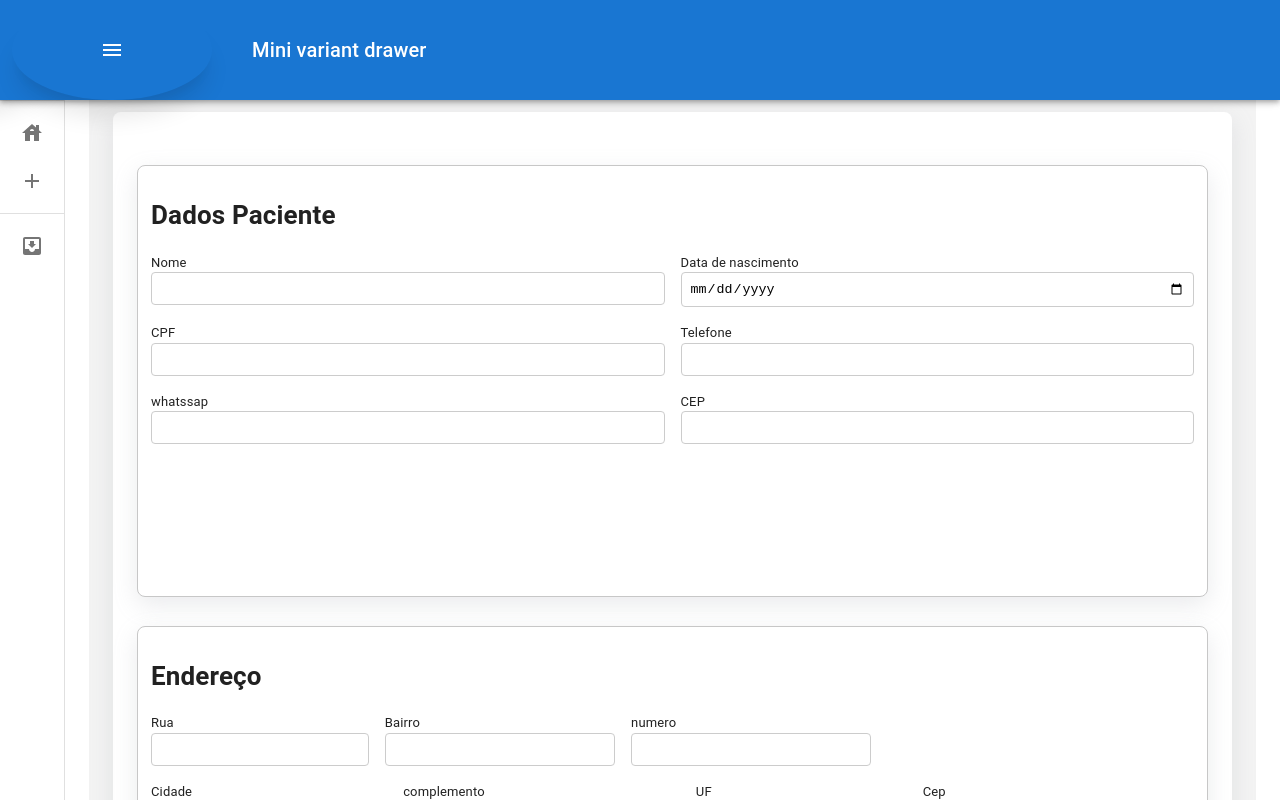
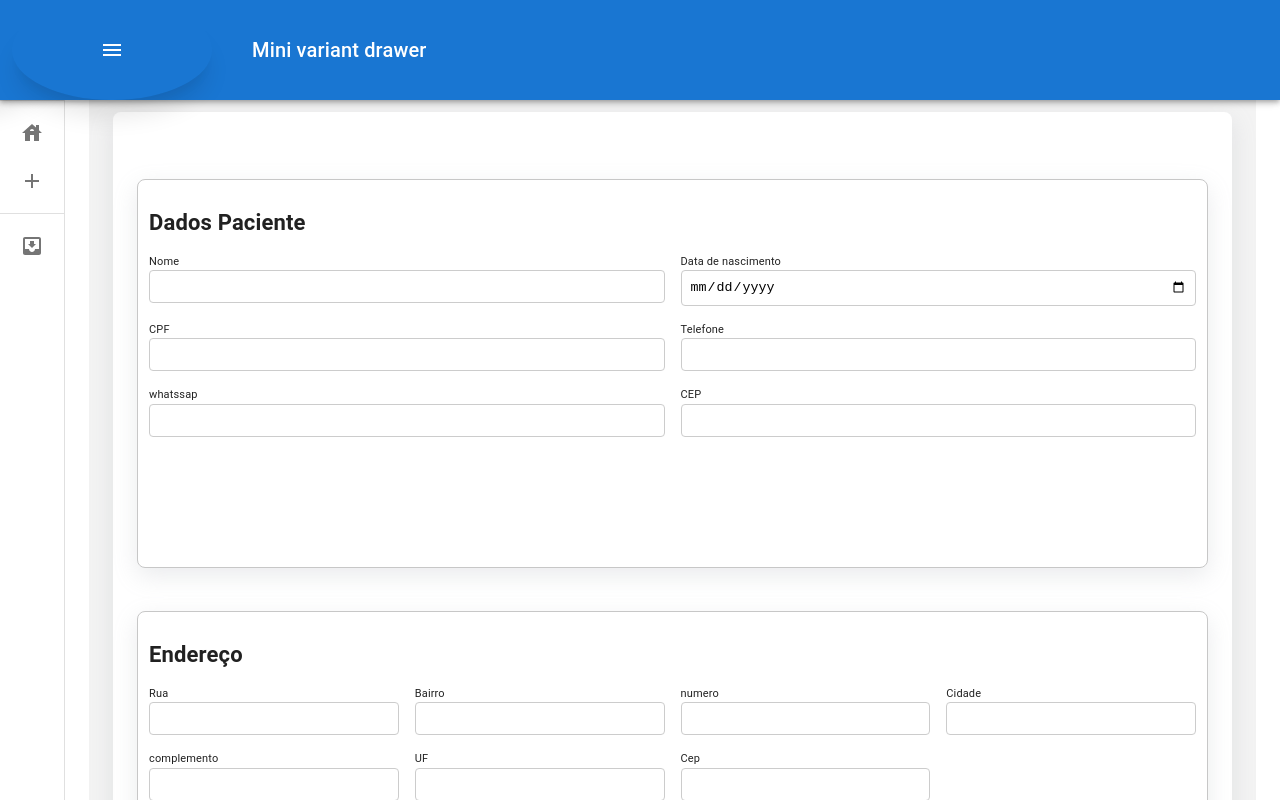
Before and after one commit to Kaio-d-silva/Pi-React, a React (Create React App) app: page /cadastro in a window 1280 px wide. Shown: the top 800 px of the page. Built offline with nearby package versions, Linux system fonts and the light colour scheme.

Commit message:
Alteração tela de cadastro de pacientes

```diff
--- a/src/config/route.tsx
+++ b/src/config/route.tsx
@@ -4,12 +4,12 @@ import {
   createBrowserRouter,
   Route,
 } from "react-router-dom";
-import Menu from "../pages/menu";
+import Menu from "../pages/menuPaciente";
 import Root from "../pages/root";
 import Login from "../pages/login";
 import Cadastro from "../pages/cadastro";
 import CadastroTeste from "../pages/cadastroPaciente";
-import MenuFuncionarios from "../pages/menu_funcionarios"
+import MenuFuncionarios from "../pages/menuFuncionarios"
 import path from "path";
 
 
--- a/src/css/cadastroPaciente.css
+++ b/src/css/cadastroPaciente.css
@@ -22,31 +22,40 @@
     gap: 1rem;
 }
 .endereco{
-    display: flex;
-    flex-direction: column;
+    display: grid;
+    /* flex-direction: column; */
+    grid-template-columns:  repeat(4,1fr);
     gap: 1rem;
 }
 
-.endPrimeiraLinha,
+/* .endPrimeiraLinha,
 .endSegundaLinha{
     display: flex;
+    grid-template-columns:  repeat(3,1fr);
     gap: 1rem;
 
+
 }
+
+.endPrimeiraLinha{
+    display: grid;
+    grid-template-columns: repeat(3,1);
+} */
+
 .areaCadastroPaciente,
 .areaEndereco{
     background-color: rgb(255, 255, 255);
     border: 0.5px solid rgb(199, 199, 199);
     border-radius: 0.5rem;
     padding: 1em;
-    font-size: 13px;
+    font-size: 11px;
     box-shadow: rgba(149, 157, 165, 0.2) 0px 8px 24px;
     /* height: 100%; */
 
 }
 
 .areaCadastroPaciente{
-    height: 50%;
+    height: 45%;
 }
 
 .areaEndereco{
--- a/src/pages/cadastroPaciente.tsx
+++ b/src/pages/cadastroPaciente.tsx
@@ -46,17 +46,17 @@ const CadastroTeste = () => {
                     <div className='areaEndereco'>
                     <div><h1>Endereço</h1></div>
                     <div className='endereco'>
-                        <div className='endPrimeiraLinha'>
+                        {/* <div className='endPrimeiraLinha'> */}
                         <div><label className='LabelCadastroPaciente' htmlFor="rua">Rua</label><input className='InputCadastroPaciente' type="text" id="rua"/></div>
                         <div><label className='LabelCadastroPaciente' htmlFor="bairro">Bairro</label><input className='InputCadastroPaciente' type="text" id="bairro"/></div>
                         <div><label className='LabelCadastroPaciente' htmlFor="numero">numero</label><input className='InputCadastroPaciente' type="text" id="numero"/></div>
-                        </div>
-                        <div className='endSegundaLinha'>
+                        {/* </div> */}
+                        {/* <div className='endSegundaLinha'> */}
                         <div><label className='LabelCadastroPaciente' htmlFor="cidade">Cidade</label><input className='InputCadastroPaciente' type="text" id="cidade"/></div>
                         <div><label className='LabelCadastroPaciente' htmlFor="complemento">complemento</label><input className='InputCadastroPaciente' type="text" id="complemento"/></div>
                         <div><label className='LabelCadastroPaciente' htmlFor="UF">UF</label><input className='InputCadastroPaciente' type="text" id="UF"/></div>
                         <div><label className='LabelCadastroPaciente' htmlFor="cep">Cep</label><input className='InputCadastroPaciente' type="text" id="cep"/></div>
-                        </div>
+                        {/* </div> */}
                         {/* <div className='endTerceiraLinha'>
                         </div> */}
                     </div>
--- a/src/pages/root.tsx
+++ b/src/pages/root.tsx
@@ -1,5 +1,5 @@
 import { Outlet } from "react-router-dom";
-import MiniDrawer from "./menu_funcionarios";
+import MiniDrawer from "./menuFuncionarios";
 
 const Root = () => {
   return (
```
Also changed, not shown: package.json (+6 -1 lines), src/pages/cadastroProfissional.tsx (added, +9 -0 lines), src/pages/menuFuncionarios.tsx (renamed from src/pages/menu_funcionarios.tsx), src/pages/menuPaciente.tsx (renamed from src/pages/menu.tsx), 1 other file (tests, documents, lock files or other folders).
